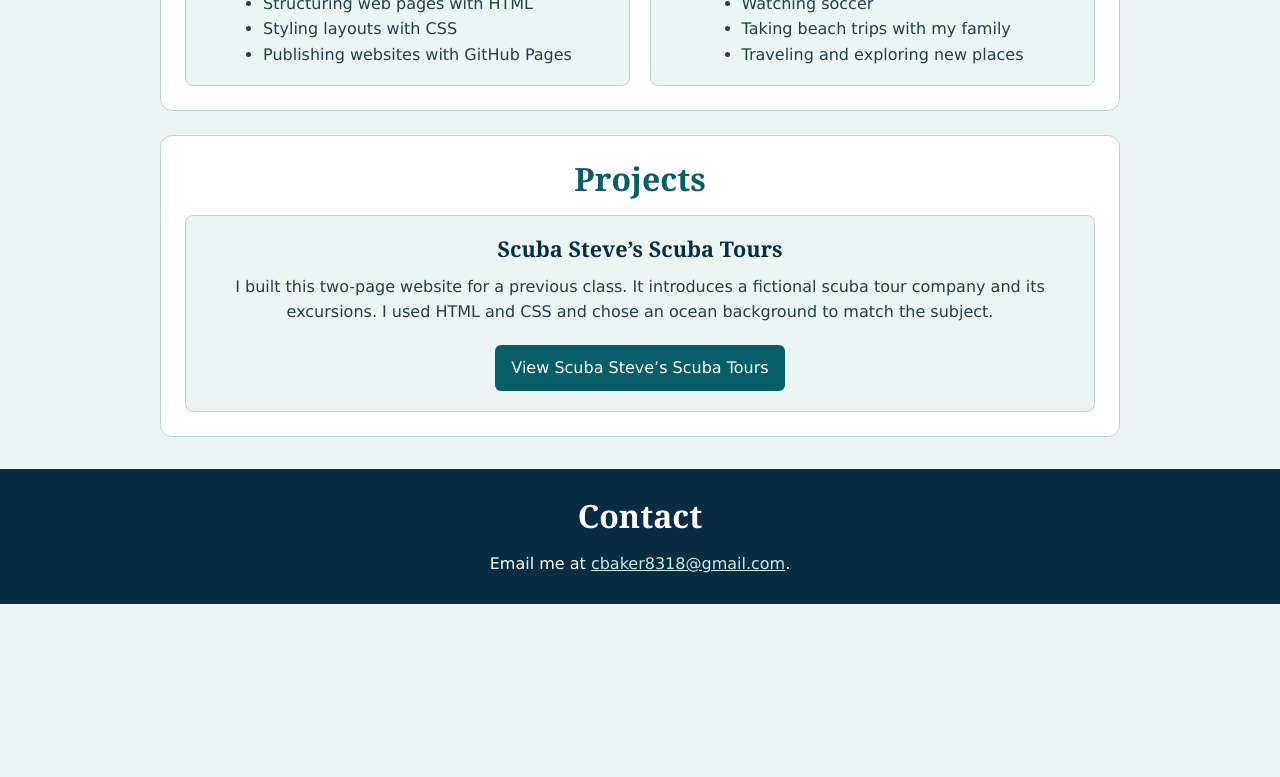
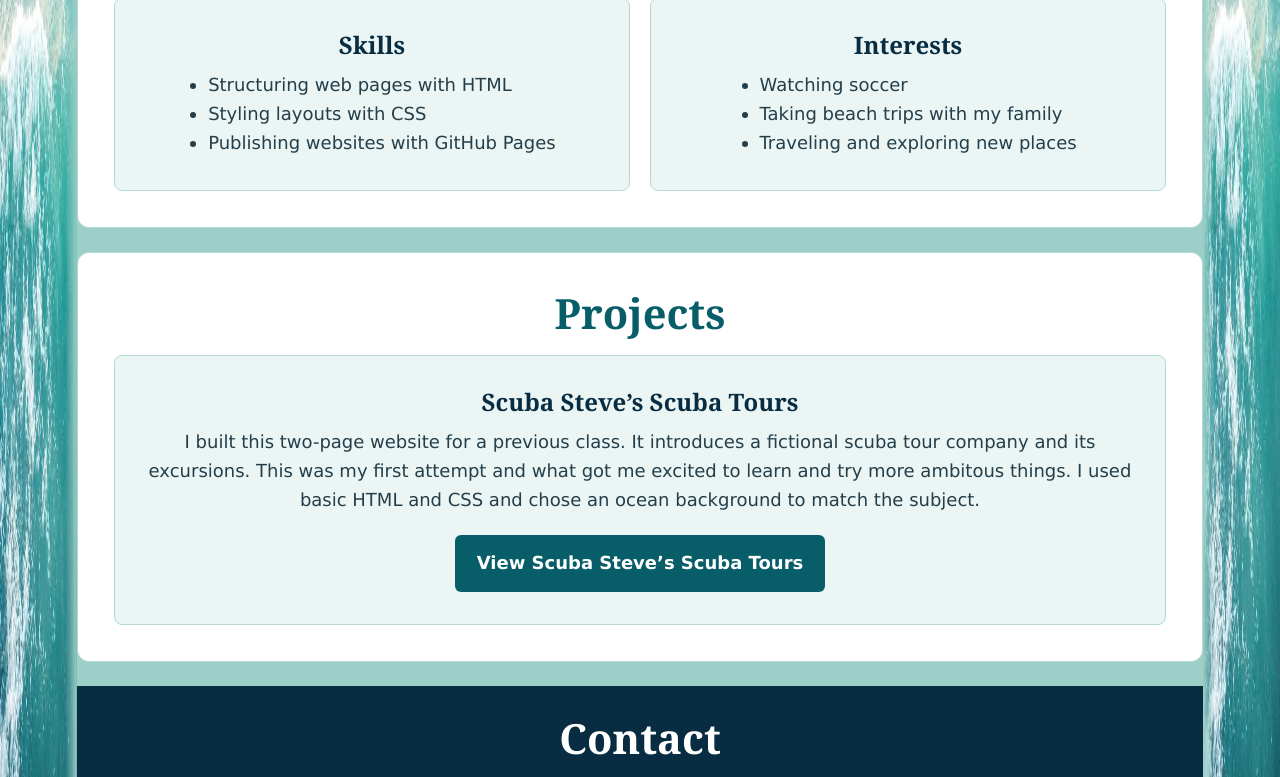
Before and after one commit to cbaker8318/Course-Portfolio, a plain HTML site: page Project-01/index.html in a window 1280 px wide. Shown: the part 678-1455 px from the top of the page. Before the commit the page ends 1282 px from the top, so only its background shows below. Drawn offline with Linux system fonts and the light colour scheme.

Commit message:
update to links descriptions
I have updated my links and edited the wording in page

```diff
--- a/Project-01/index.html
+++ b/Project-01/index.html
@@ -27,8 +27,8 @@
                 I’m an Army veteran, a husband, and a father of three.
                 I enjoy watching soccer and spending time with my family
                 at the beach. Travel is important to me because it gives
-                me a chance to learn about different parts of the world
-                firsthand. I am wanting to use the skill I have learned in this course
+                me a chance to learn about different parts of the world,
+                firsthand. I want to use the skills I have learned in this course
                 to help me become a better teacher.  I want to use this to connect with
                 students and help them learn in an engaging and fun way.
 
@@ -67,7 +67,9 @@
                 <p>
                     I built this two-page website for a previous class.
                     It introduces a fictional scuba tour company and its
-                    excursions. I used HTML and CSS and chose an ocean
+                    excursions. This was my first attempt and what got me
+                    excited to learn and try more ambitous things. I used
+                    basic HTML and CSS and chose an ocean
                     background to match the subject.
                 </p>
                 <a class="project-link"
--- a/Project-01/style.css
+++ b/Project-01/style.css
@@ -3,6 +3,7 @@
     --teal: #075e68;
     --seafoam: #c8ede7;
     --page-background: #eaf5f4;
+    --wave-edge: #9bcfc7;
     --white: #ffffff;
     --text: #243e4a;
     --border: #b5d8d4;
@@ -13,13 +14,24 @@
 }
 
 body {
+    --wave-width: max(clamp(12px, 6vw, 110px), calc((100% - 1320px) / 2));
+
     display: flex;
     flex-direction: column;
     min-height: 100vh;
     margin: 0;
-    background-color: var(--page-background);
+    background-color: var(--wave-edge);
+    background-image:
+        linear-gradient(to right, transparent 85%, var(--wave-edge)),
+        linear-gradient(to left, transparent 85%, var(--wave-edge)),
+        url("ocean wave.jpg"),
+        url("ocean wave.jpg");
+    background-position: left top, right top, left top, right top;
+    background-size: var(--wave-width) 100%;
+    background-repeat: no-repeat;
     color: var(--text);
     font-family: Verdana, Arial, sans-serif;
+    font-size: 1.125rem;
     line-height: 1.6;
 }
 
@@ -32,23 +44,30 @@ h3 {
 
 h1 {
     margin: 0 0 20px;
-    font-size: clamp(2.5rem, 6vw, 4rem);
+    font-size: clamp(3rem, 7vw, 5rem);
 }
 
 h2 {
     margin: 0 0 16px;
     color: var(--teal);
-    font-size: 2rem;
+    font-size: clamp(2rem, 4vw, 2.6rem);
 }
 
 h3 {
     margin: 0 0 12px;
     color: var(--navy);
-    font-size: 1.35rem;
+    font-size: 1.5rem;
 }
 
 p {
     margin: 0 0 12px;
+}
+
+.site-header,
+main,
+.site-footer {
+    width: calc(100% - var(--wave-width) - var(--wave-width));
+    margin-inline: auto;
 }
 
 .site-header {
@@ -77,7 +96,6 @@ p {
     transition: background-color 0.2s ease, color 0.2s ease;
 }
 
-/* Hover effect 1: navigation links */
 .nav-list a:hover,
 .nav-list a:focus-visible {
     background-color: var(--seafoam);
@@ -89,17 +107,21 @@ main {
     flex: 1;
     flex-direction: column;
     gap: 24px;
-    width: 100%;
-    max-width: 1000px;
-    margin: 0 auto;
-    padding: 32px 20px;
+    padding: 24px 0;
+    background-color: var(--wave-edge);
 }
 
 main section {
-    padding: 24px;
+    padding: clamp(20px, 3vw, 36px);
     border: 1px solid var(--border);
     border-radius: 12px;
     background-color: var(--white);
+    text-align: center;
+}
+
+#about p {
+    max-width: 75ch;
+    margin: 0 auto;
 }
 
 .skills-interests-layout {
@@ -107,28 +129,30 @@ main section {
     gap: 20px;
 }
 
-.interest-card {
-    flex: 1;
-    padding: 18px;
+.interest-card,
+.project-card {
+    padding: clamp(20px, 2.5vw, 32px);
     border: 1px solid var(--border);
     border-radius: 8px;
     background-color: var(--page-background);
 }
 
+.interest-card {
+    flex: 1;
+    min-width: 0;
+}
+
 .interest-card ul {
+    display: inline-block;
     margin: 0;
     padding-left: 20px;
+    text-align: left;
 }
 
 .project-card {
-    padding: 20px;
-    border: 1px solid var(--border);
-    border-radius: 8px;
-    background-color: var(--page-background);
     transition: background-color 0.2s ease;
 }
 
-/* Hover effect 2: project card */
 .project-card:hover,
 .project-card:focus-within {
     background-color: var(--seafoam);
@@ -138,21 +162,20 @@ main section {
     position: relative;
     display: inline-block;
     margin-top: 8px;
-    padding: 10px 16px;
+    padding: 14px 22px;
     border-radius: 6px;
     background-color: var(--teal);
     color: var(--white);
+    font-weight: bold;
     text-decoration: none;
     transition: background-color 0.2s ease;
 }
 
-/* Hover effect 3: project link */
 .project-link:hover,
 .project-link:focus-visible {
     background-color: var(--navy);
 }
 
-/* This creates an explosion when the project link is clicked. */
 .ocean-spark {
     position: absolute;
     top: 50%;
@@ -164,7 +187,7 @@ main section {
     background-color: var(--spark-color);
     box-shadow: 0 0 12px var(--spark-color);
     pointer-events: none;
-    animation: ocean-burst 1200ms ease-out forwards;
+    animation: ocean-burst 1100ms ease-out forwards;
 }
 
 @keyframes ocean-burst {
@@ -203,49 +226,38 @@ main section {
 
 .site-footer a {
     color: var(--seafoam);
+    overflow-wrap: anywhere;
     transition: color 0.2s ease;
 }
 
-/* Hover effect 4: email link */
 .site-footer a:hover,
 .site-footer a:focus-visible {
     color: var(--white);
 }
 
 @media (max-width: 600px) {
-    .skills-interests-layout {
-        flex-direction: column;
+    body {
+        --wave-width: 12px;
     }
 
     .site-header {
         padding: 32px 12px 24px;
     }
 
+    .nav-list {
+        gap: 4px 8px;
+    }
+
     main {
-        padding: 20px 12px;
+        gap: 16px;
+        padding-block: 16px;
     }
 
     main section {
         padding: 16px;
     }
 
-    .nav-list {
-        gap: 4px 8px;
+    .skills-interests-layout {
+        flex-direction: column;
     }
 }
-#about,
-#skills-interests,
-#projects {
-    text-align: center;
-}
-
-#about p {
-    max-width: 65ch;
-    margin: 0 auto;
-}
-
-.interest-card ul {
-    display: inline-block;
-    padding-left: 20px;
-    text-align: left;
-}
```
Also changed, not shown: index.html (+1 -1 lines).
